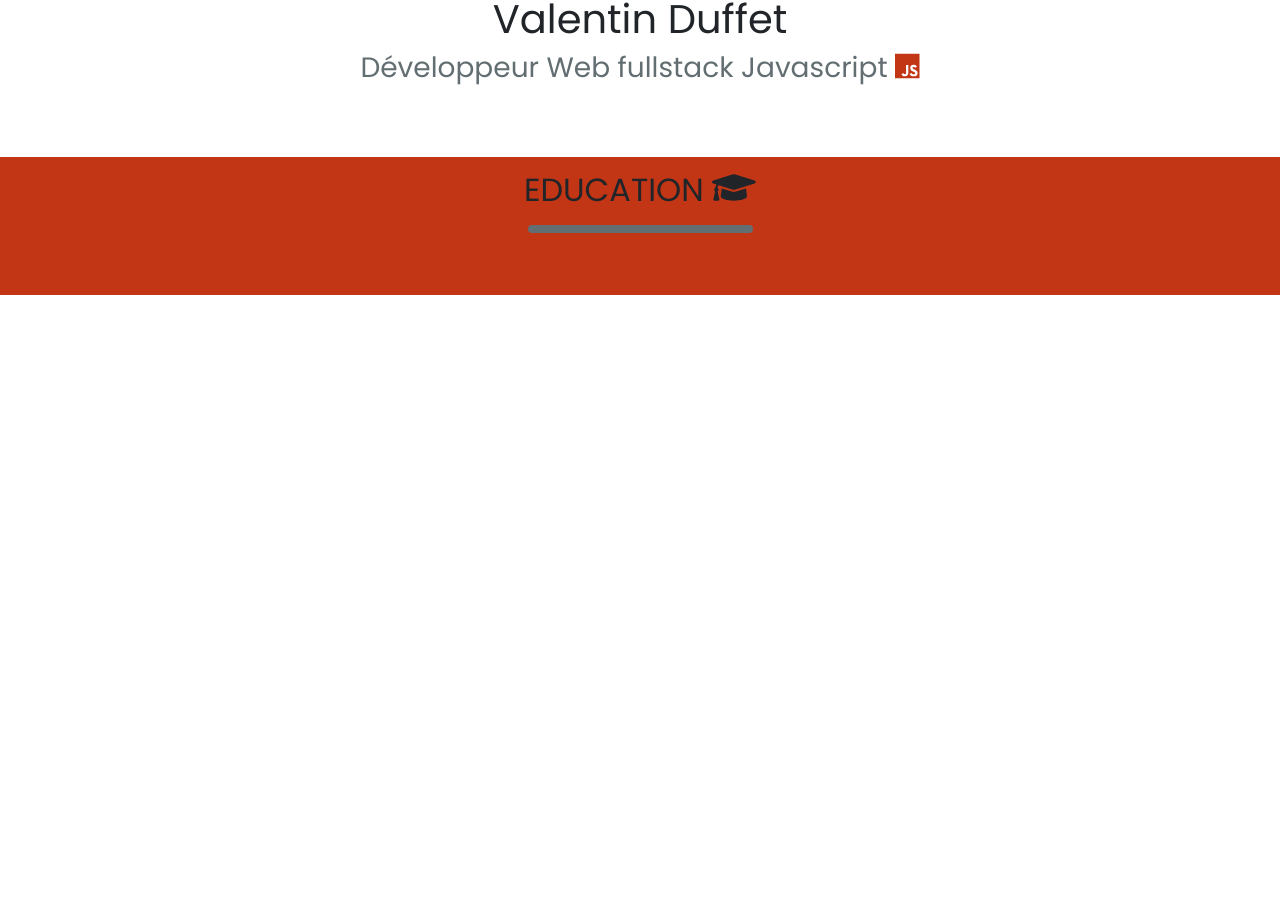
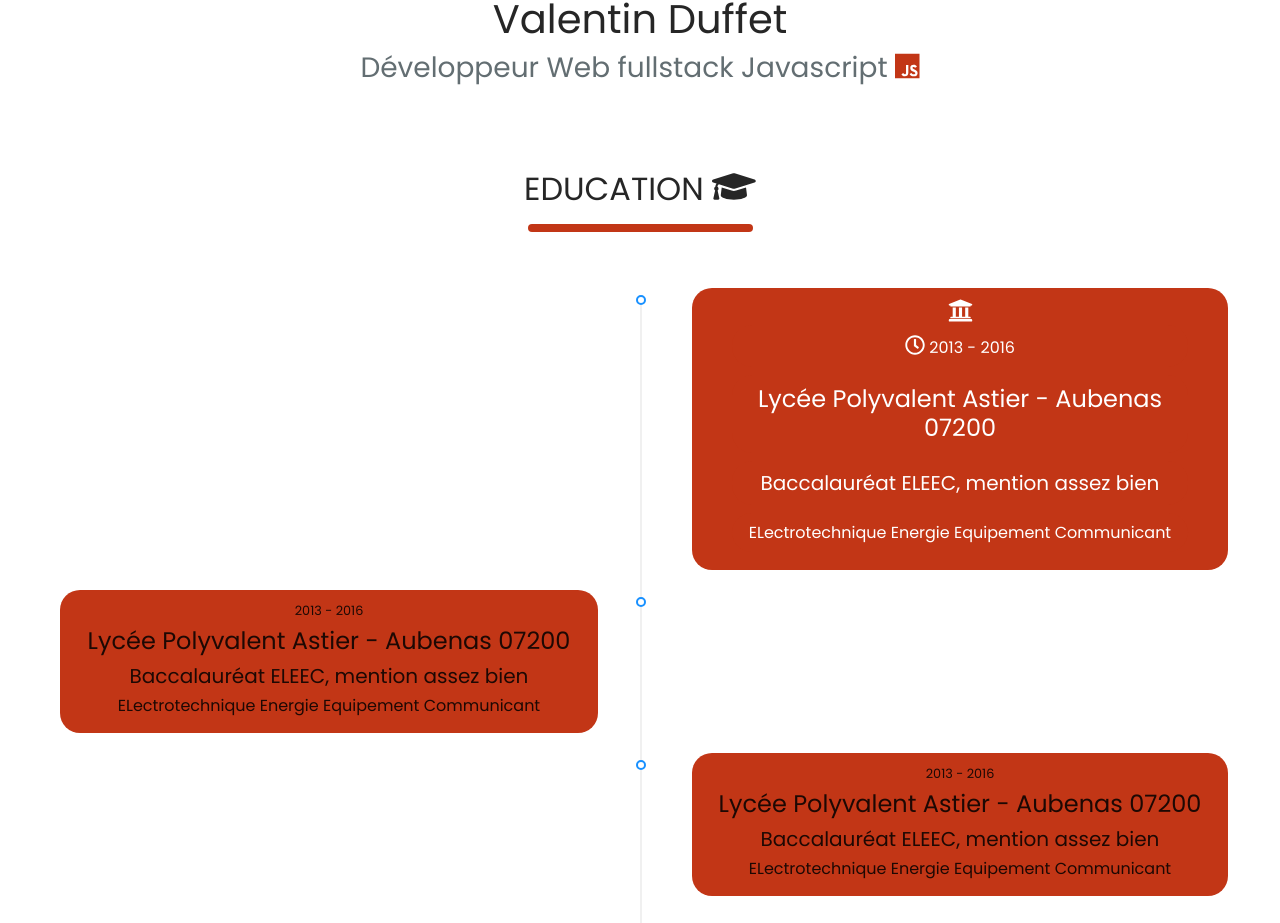
Before and after one commit to ValentinDft/valentinduffet.fr, a React (Create React App) app: page / in a window 1280 px wide. Shown: the part 582-1505 px from the top of the page. Before the commit the page ends 877 px from the top, so only its background shows below. Built offline with nearby package versions, Linux system fonts and the light colour scheme.

Commit message:
Mise en place de la timeline dans la section education

```diff
--- a/package.json
+++ b/package.json
@@ -5,11 +5,13 @@
   "dependencies": {
     "@fortawesome/fontawesome-svg-core": "^1.2.32",
     "@fortawesome/free-brands-svg-icons": "^5.15.1",
+    "@fortawesome/free-regular-svg-icons": "^5.15.1",
     "@fortawesome/free-solid-svg-icons": "^5.15.1",
     "@fortawesome/react-fontawesome": "^0.1.12",
     "@testing-library/jest-dom": "^5.11.5",
     "@testing-library/react": "^11.1.0",
     "@testing-library/user-event": "^12.1.10",
+    "antd": "^4.8.0",
     "aos": "^2.3.4",
     "bootstrap": "^4.5.3",
     "react": "^17.0.1",
--- a/src/App.css
+++ b/src/App.css
@@ -1,5 +1,18 @@
 @import url('https://fonts.googleapis.com/css2?family=Poppins&display=swap');
+@import 'antd/dist/antd.css';
 
 body{
     font-family: 'Poppins', sans-serif !important;
 }
+
+.block{
+    width: auto;
+    color: white;
+    height: auto;
+    text-align: center;
+    background-color: #c23616;
+    border-radius: 20px;
+    margin-right: 30px;
+    margin-left: 30px;
+    padding: 10px;
+}
--- a/src/App.js
+++ b/src/App.js
@@ -20,9 +20,7 @@ function App() {
 
       <Presentation/>
 
-    <div data-aos="flip-up">
       <Education/>
-    </div>
 
 
 
--- a/src/components/Education.js
+++ b/src/components/Education.js
@@ -3,19 +3,73 @@ import { Col, Row, Container } from 'reactstrap';
 import '../App.css';
 import { FontAwesomeIcon } from '@fortawesome/react-fontawesome'
 import { faGraduationCap } from '@fortawesome/free-solid-svg-icons'
+import { faClock } from '@fortawesome/free-regular-svg-icons'
+import { faUniversity } from '@fortawesome/free-solid-svg-icons'
+import { Timeline } from 'antd';
+import AOS from "aos";
+import "aos/dist/aos.css";
 
 
 function Education() {
     return (
-        <Container fluid={true} style={{backgroundColor: "#c23616", marginTop: "5%"}}>
+        <Container fluid={true} style={{marginTop: "5%"}}>
             <Row>
                 <Col>
                     <h2 style={{textAlign: "center", marginTop: "1%", marginBottom: "1%"}}>EDUCATION <FontAwesomeIcon icon={faGraduationCap} style={{textAlign: "center", fontSize: "35px"}}></FontAwesomeIcon></h2>
-                    <hr style={{borderTop: "8px solid #636e72", borderRadius: "5px", width: "18%", marginBottom: "5%"}}></hr>
-
+                    <hr style={{borderTop: "8px solid #c23616", borderRadius: "5px", width: "18%", marginBottom: "5%"}}></hr>
                 </Col>
             </Row>
+            <Row>
+                <Col>
+                    <Timeline mode="alternate">
+                        <Col>
+                            <div data-aos="fade-up">
+                                <Timeline.Item>
+                                    <div className="block">
+                                        <FontAwesomeIcon icon={faUniversity} style={{fontSize: "25px"}}></FontAwesomeIcon>
+                                        <h6 className="block"><FontAwesomeIcon icon={faClock} style={{fontSize: "20px"}}></FontAwesomeIcon> 2013 - 2016</h6>
+                                        <h4 className="block">Lycée Polyvalent Astier - Aubenas 07200</h4>
+                                        <h5 className="block">Baccalauréat ELEEC, mention assez bien</h5>
+                                        <h6 className="block">ELectrotechnique Energie Equipement Communicant</h6>
+                                    </div>
+                                </Timeline.Item>
+                            </div>
+                        </Col>
+                        <Col>
+                            <div data-aos="fade-up">
+                                <Timeline.Item>
+                                    <div className="block">
+                                        <h6><small class="far fa-clock"> 2013 - 2016</small> </h6>
+                                        <h4>Lycée Polyvalent Astier - Aubenas 07200</h4>
+                                        <h5>Baccalauréat ELEEC, mention assez bien</h5>
+                                        <h6>ELectrotechnique Energie Equipement Communicant</h6>
+                                    </div>
+                                </Timeline.Item>
+                            </div>
+                        </Col>
+                        <Col>
+                            <div data-aos="fade-up">
+                                <Timeline.Item>
+                                    <div className="block">
+                                        <h6><small class="far fa-clock"> 2013 - 2016</small> </h6>
+                                        <h4>Lycée Polyvalent Astier - Aubenas 07200</h4>
+                                        <h5>Baccalauréat ELEEC, mention assez bien</h5>
+                                        <h6>ELectrotechnique Energie Equipement Communicant</h6>
+                                    </div>
+                                </Timeline.Item>
+                            </div>
+                        </Col>
+
+                    </Timeline>
+                </Col>
+
+
+            </Row>
+
+
+
         </Container>
+
 
 
     );
```
Also changed, not shown: 1 other file (tests, documents, lock files or other folders).
